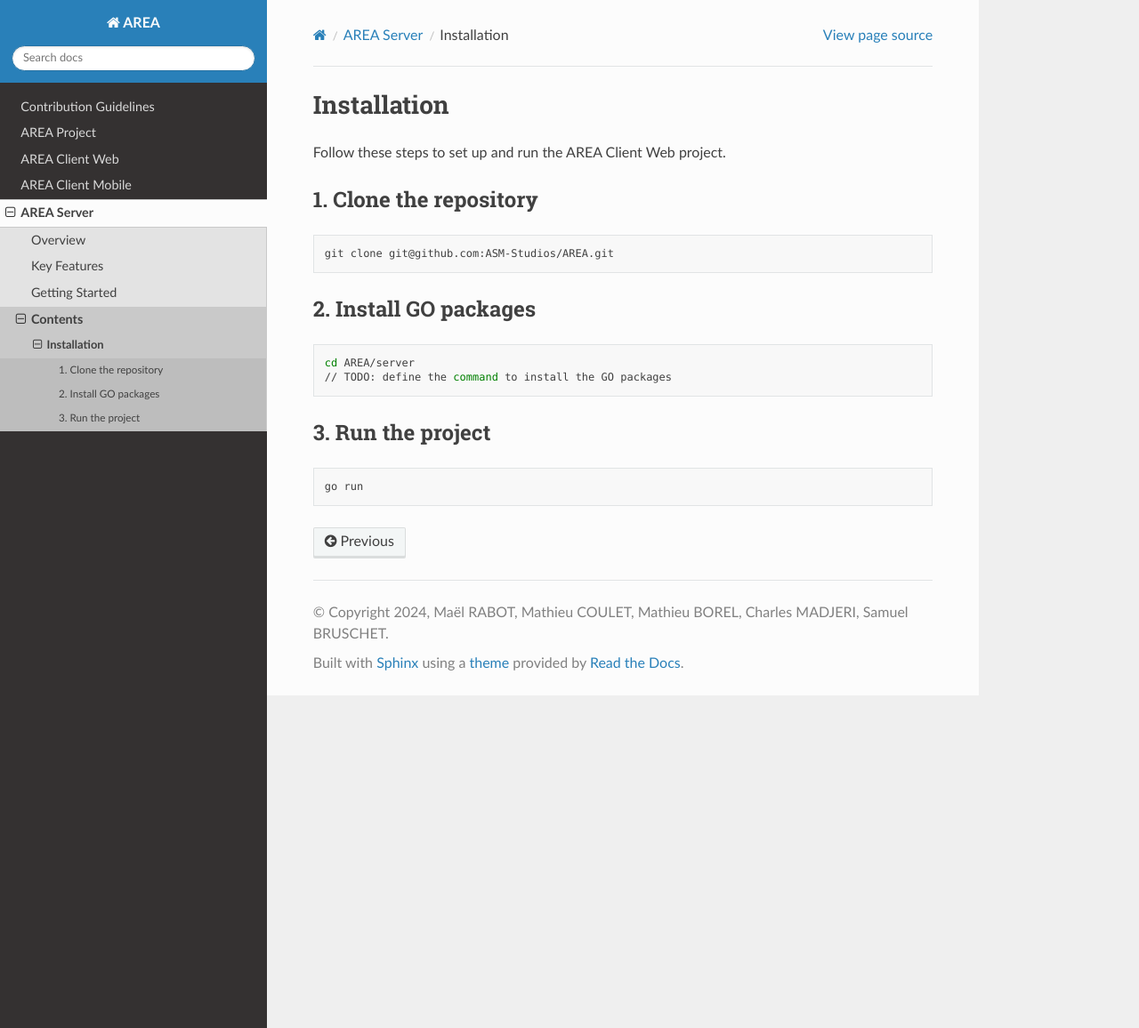
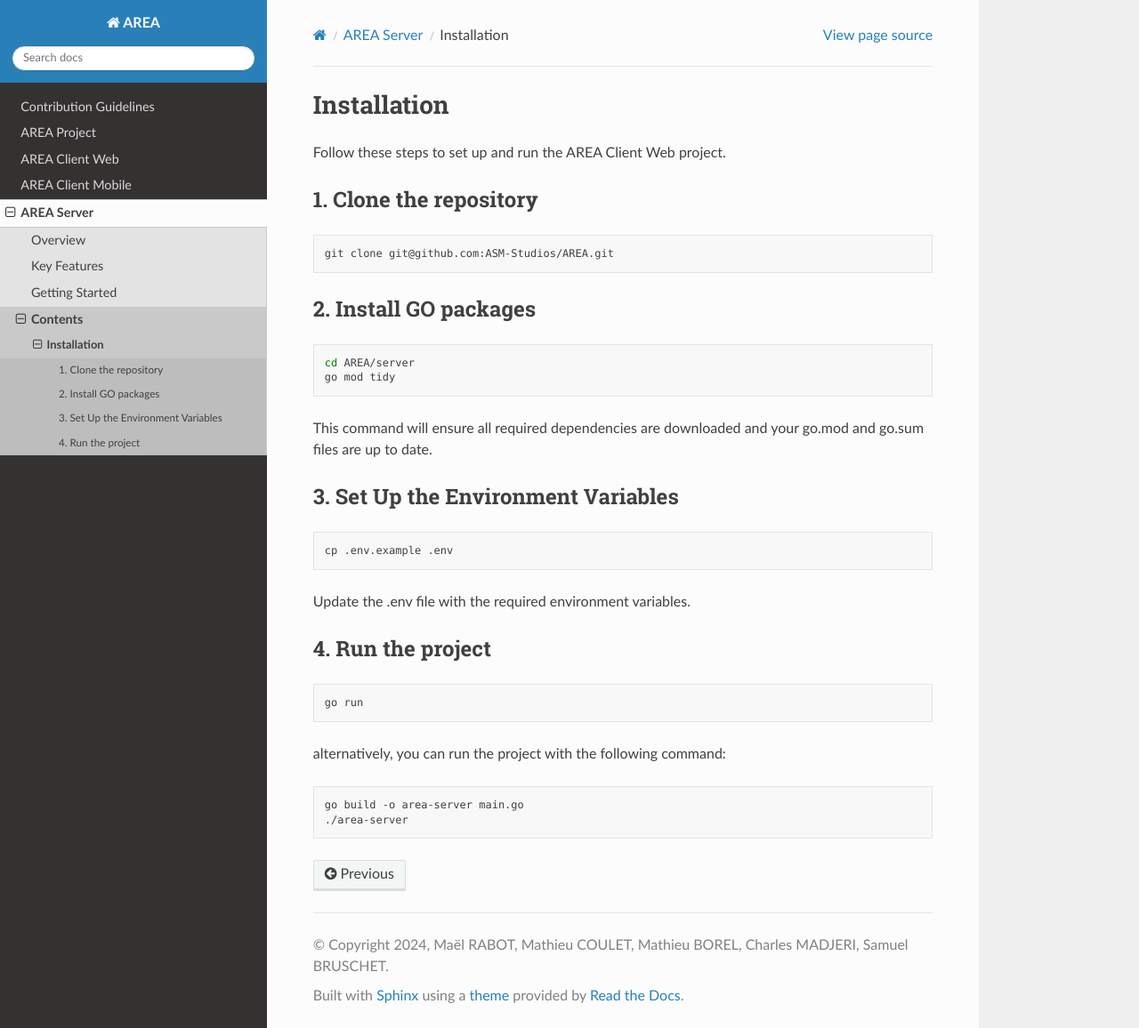
Before and after one commit to ASM-Studios/AREA, a Sphinx documentation site: the page built from docs/source/server/installation.rst, in a window 1280 px wide and 1156 px high. Shown: the whole window at 89% size. Built offline with Sphinx 7.4.7 and the Read the Docs theme 3.1.0, drawn with Linux system fonts in a browser that asks for light colours; pages that are not in the unit, such as notebooks, are missing from menus.

```diff
--- a/docs/source/server/installation.rst
+++ b/docs/source/server/installation.rst
@@ -16,11 +16,28 @@
 .. code-block:: sh
 
     cd AREA/server
-    // TODO: define the command to install the GO packages
+    go mod tidy
 
-3. Run the project
+This command will ensure all required dependencies are downloaded and your go.mod and go.sum files are up to date.
+
+3. Set Up the Environment Variables
+------------------
+.. code-block:: sh
+
+    cp .env.example .env
+
+Update the .env file with the required environment variables.
+
+4. Run the project
 ------------------
 
 .. code-block:: sh
 
     go run
+
+alternatively, you can run the project with the following command:
+
+.. code-block:: sh
+
+    go build -o area-server main.go
+    ./area-server
```
Also changed, not shown: 3 other files.
